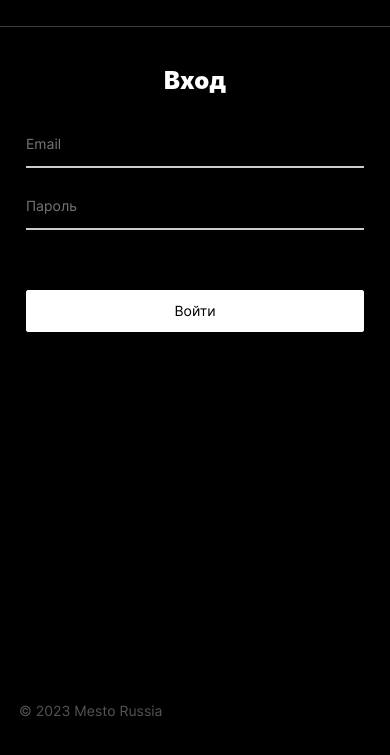
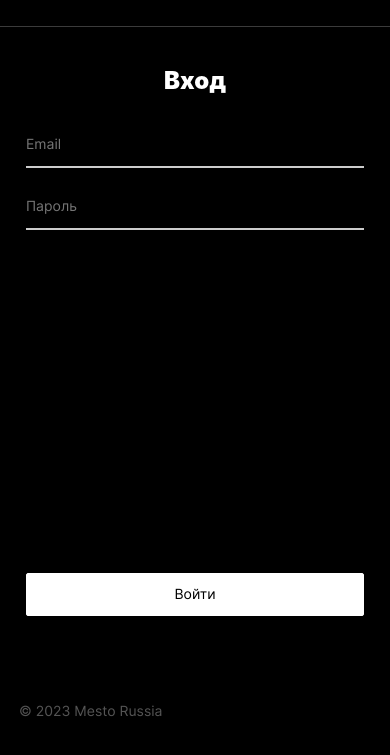
Before and after one commit to spacelessvoid/react-mesto-api-full-gha, a React app in the folder frontend/: page /sign-in in a window 390 px wide. Shown: the part 61-816 px from the top of the page. Built offline with nearby package versions, Linux system fonts and the light colour scheme; a web font is replaced by a local one.

Commit message:
refactor: update welcome form button to have dynamic top margin

```diff
--- a/frontend/src/blocks/welcome-form/__button/welcome-form__button.css
+++ b/frontend/src/blocks/welcome-form/__button/welcome-form__button.css
@@ -1,6 +1,6 @@
 .welcome-form__button {
   width: 100%;
-  margin: 105px 0 15px;
+  margin: auto 0 15px;
   background-color: hsl(0, 0%, 100%);
   border-radius: 2px;
   text-align: center;
@@ -19,7 +19,6 @@
 
 @media screen and (max-width: 620px) {
   .welcome-form__button {
-    margin-top: 30px;
     padding: 12px;
     font-size: 14px;
   }
--- a/frontend/src/blocks/welcome-form/__form/welcome-form__form.css
+++ b/frontend/src/blocks/welcome-form/__form/welcome-form__form.css
@@ -1,10 +1,12 @@
 .welcome-form__form {
-	display: grid;
+	min-height: calc(100vh - (125px + 149px + 160px));
+	display: flex;
+	flex-direction: column;
 }
 
 @media screen and (max-width: 620px) {
 	.welcome-form__form {
-		grid-template-columns: 1fr;
+		min-height: calc(100vh - (88px + 101px + 160px));
 		margin-inline: 10px;
 	}
 }
```
